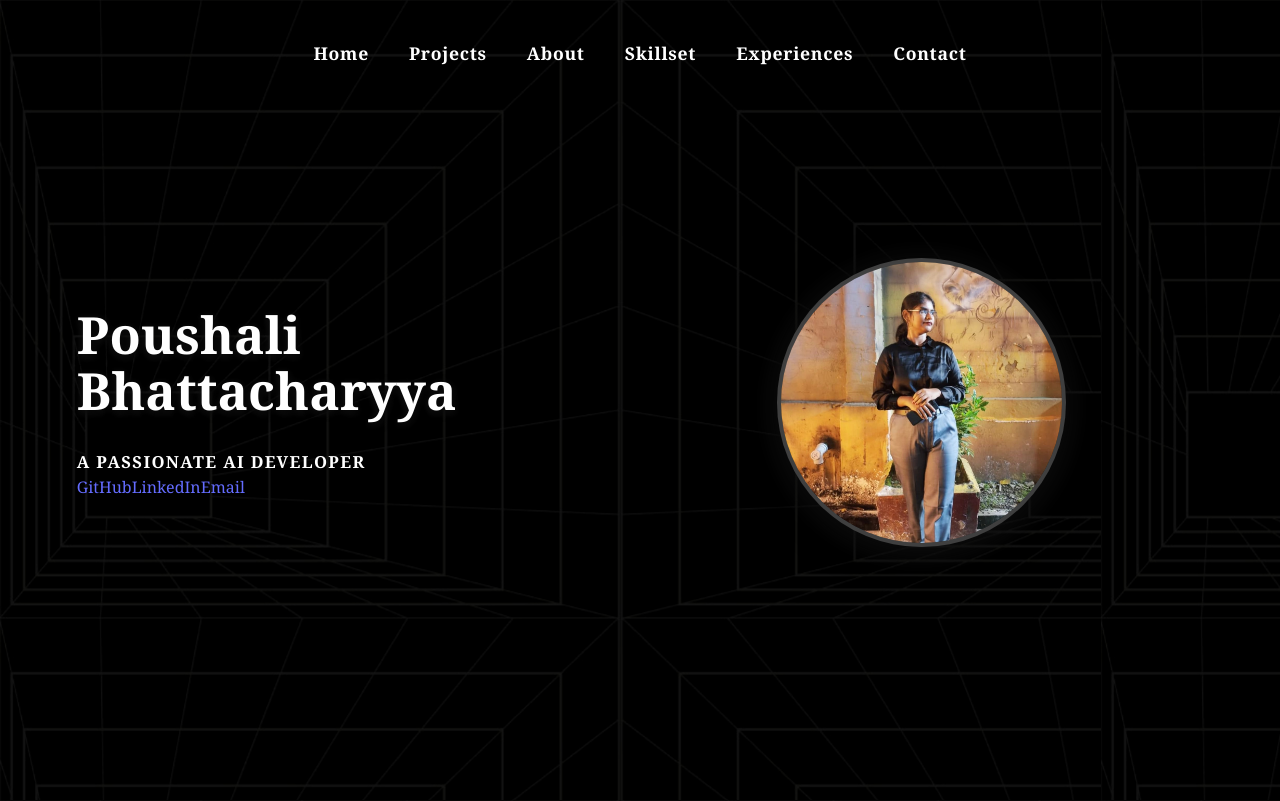
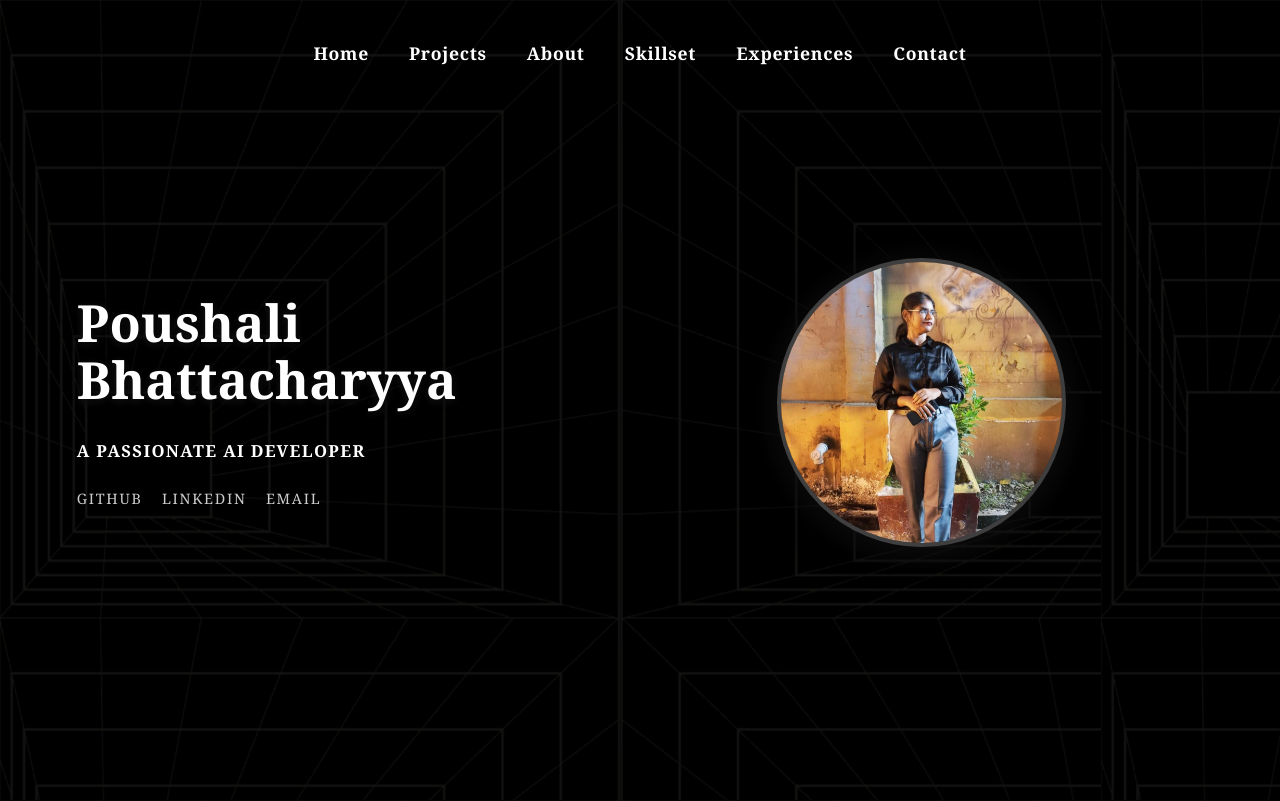
Before and after one commit to Poushali-02/portfolio, a React (Vite) app: page / in a window 1280 px wide. Shown: the top 801 px of the page. Built offline with nearby package versions, Linux system fonts and the light colour scheme.

Commit message:
added links to intro

```diff
--- a/src/Css/intro.css
+++ b/src/Css/intro.css
@@ -1,5 +1,3 @@
-
-
 .intro-name-box {
   margin-bottom: 1.5rem;
 }
@@ -11,6 +9,28 @@
   margin: 0;
   line-height: 1.1;
   text-shadow: 2px 2px 8px #000, 0 2px 8px #222;
+}
+
+.intro-links {
+  margin-top: 1.5rem;
+  display: flex;
+  gap: 1.2rem;
+}
+
+.intro-links a {
+  font-size: 0.9rem;
+  letter-spacing: 0.12em;
+  text-transform: uppercase;
+  color: #ffffff;
+  opacity: 0.8;
+  text-decoration: none;
+  border-bottom: 1px solid transparent;
+  transition: opacity 0.2s ease-out, border-color 0.2s ease-out;
+}
+
+.intro-links a:hover {
+  opacity: 1;
+  border-color: rgba(179, 170, 255, 0.7);
 }
 
 .intro-subtitle {
```
